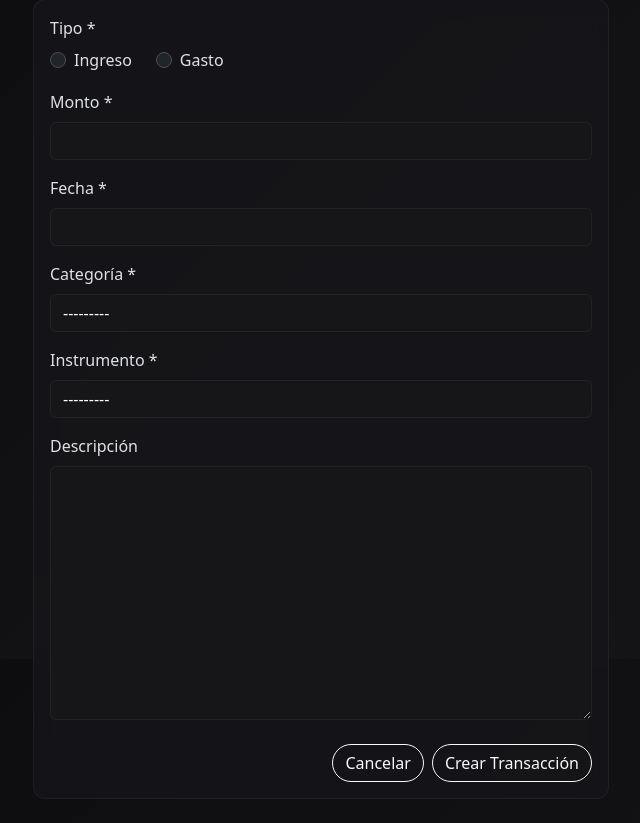
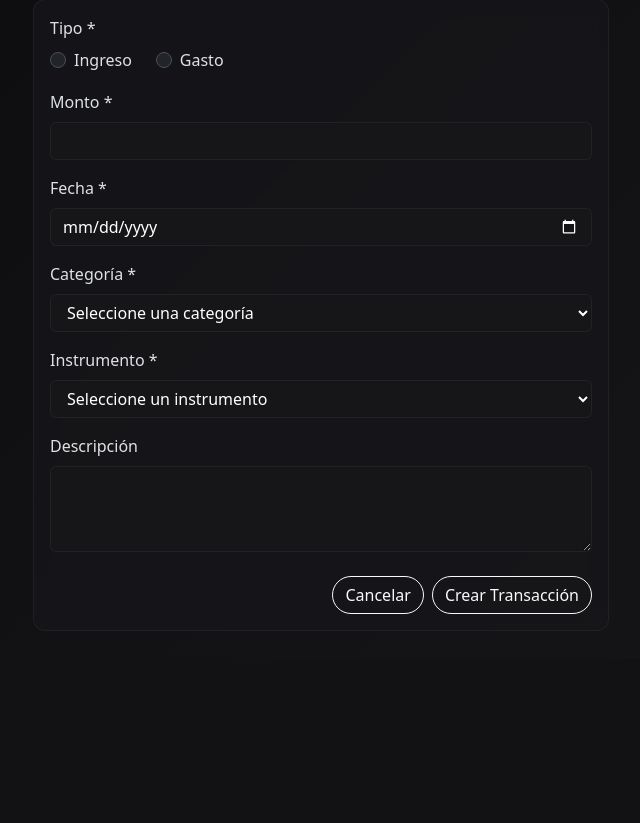
Before and after one commit to facundoroman0/arsforte-project, a Django app: page /transactions/create/ in a window 1280 px wide. Shown: the part 141-964 px from the top of the page, without its empty margins (319-959 px from the left). After the commit the page ends 772 px from the top, so only its background shows below. Run offline with Django 5.2, Linux system fonts and the light colour scheme; the visitor is signed in with stand-in values (Sample User, id 1); some libraries are stand-ins or nearby versions.

Commit message:
Fix forms transaction

```diff
--- a/static/css/global-styles.css
+++ b/static/css/global-styles.css
@@ -94,6 +94,12 @@ body {
   color: #fff;
 }
 
+.form-select.glass {
+  appearance: auto;
+  background-image: none;
+  padding-right: 2.25rem;
+}
+
 .form-control.glass::placeholder {
   color: rgba(255, 255, 255, 0.4);
 }
--- a/transactions/forms.py
+++ b/transactions/forms.py
@@ -3,41 +3,19 @@ from django import forms
 from .models import Transaction, TransactionType, Category, InstrumentType
 
 
-# class GlassTextInput(forms.TextInput):
-#     def __init__(self, *args, **kwargs):
-#         kwargs.setdefault('attrs', {})
-#         kwargs['attrs'].setdefault('class', 'glass-input')
-#         super().__init__(*args, **kwargs)
-
-
-# class GlassNumberInput(forms.NumberInput):
-#     def __init__(self, *args, **kwargs):
-#         kwargs.setdefault('attrs', {})
-#         kwargs['attrs'].setdefault('class', 'glass-input')
-#         super().__init__(*args, **kwargs)
-
-
-# class GlassDateInput(forms.DateInput):
-#     def __init__(self, *args, **kwargs):
-#         kwargs.setdefault('attrs', {})
-#         kwargs['attrs'].setdefault('class', 'glass-input')
-#         kwargs['attrs'].setdefault('type', 'date')
-#         super().__init__(*args, **kwargs)
-
-
-# class GlassTextarea(forms.Textarea):
-#     def __init__(self, *args, **kwargs):
-#         kwargs.setdefault('attrs', {})
-#         kwargs['attrs'].setdefault('class', 'glass-input')
-#         kwargs['attrs'].setdefault('rows', 3)
-#         super().__init__(*args, **kwargs)
-
-
 class TransactionForm(forms.ModelForm):
     transaction_type = forms.ChoiceField(
         choices=TransactionType.choices,
-        widget=forms.RadioSelect(),#attrs={'class': 'glass-radio'}
+        widget=forms.RadioSelect(),
         required=True
+    )
+    category = forms.ChoiceField(
+        choices=[('', 'Seleccione una categoría')] + list(Category.choices),
+        required=False
+    )
+    instrument_type = forms.ChoiceField(
+        choices=[('', 'Seleccione un instrumento')] + list(InstrumentType.choices),
+        required=False
     )
 
     def __init__(self, *args, **kwargs):
@@ -48,15 +26,24 @@ class TransactionForm(forms.ModelForm):
 
     class Meta:
         model = Transaction
-        fields = [
-            'date', 'amount', 'transaction_type',
-            'category', 'instrument_type', 'description'
-        ]
-        # widgets = {
-        #     'date': GlassDateInput(),
-        #     'amount': GlassNumberInput(attrs={'step': '0.01', 'min': '0'}),
-        #     'description': GlassTextarea(),
-        # }
+        exclude = ['user']
+        widgets = {
+            'date': forms.DateInput(attrs={'type': 'date'}),
+            'amount': forms.NumberInput(attrs={'step': '0.01', 'min': '0'}),
+            'description': forms.Textarea(attrs={'rows': 3}),
+        }
+
+    def clean_category(self):
+        category = self.cleaned_data.get('category')
+        if not category:
+            raise forms.ValidationError('Seleccione una categoría')
+        return category
+
+    def clean_instrument_type(self):
+        instrument = self.cleaned_data.get('instrument_type')
+        if not instrument:
+            raise forms.ValidationError('Seleccione un instrumento')
+        return instrument
 
     def clean_date(self):
         date = self.cleaned_data.get('date')
```
Also changed, not shown: templates/transactions/form.html (line endings or trailing spaces).
